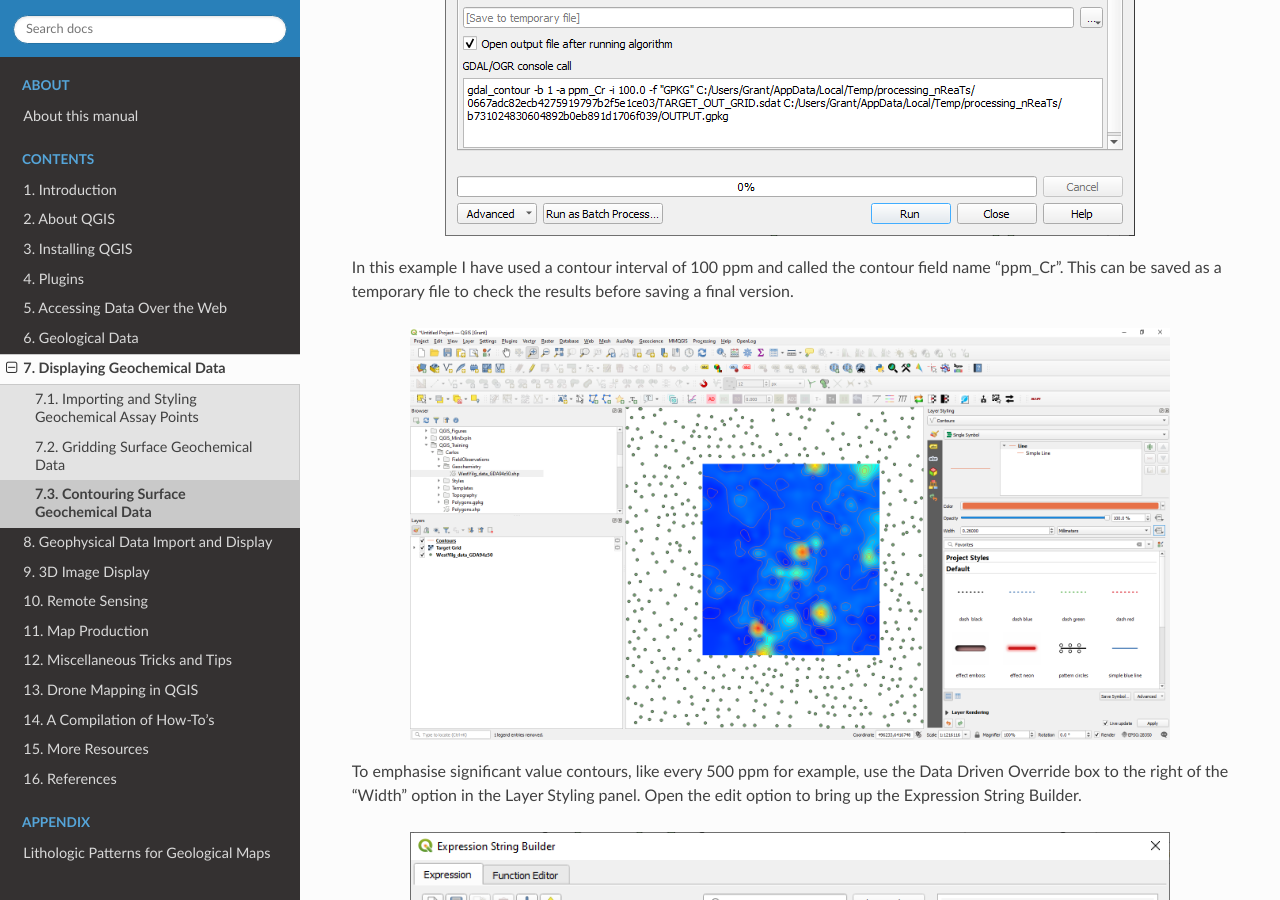
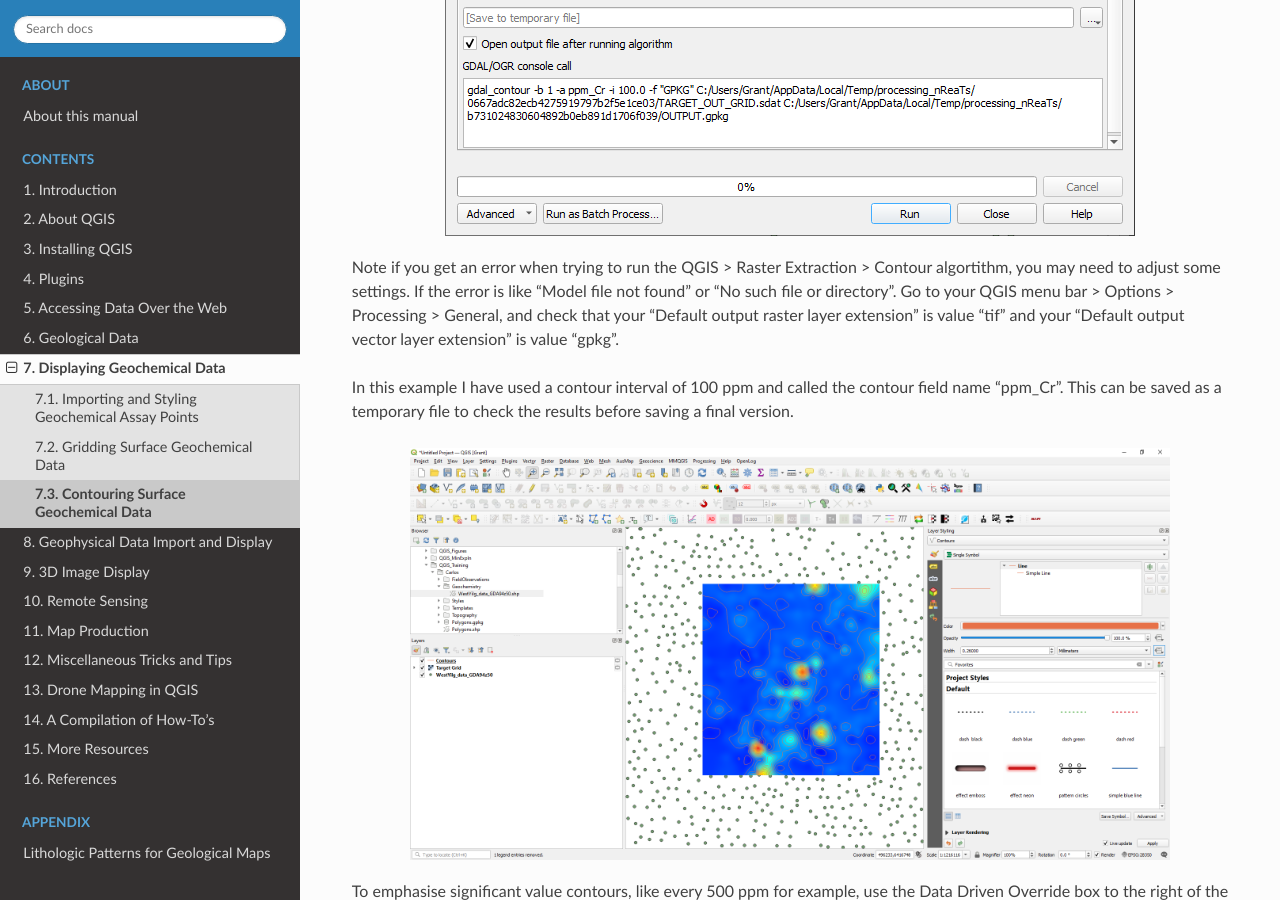
Before and after one commit to mammothgeospatial/qgis-in-mineral-exploration, a Sphinx documentation site: the page built from docs/source/geochemical_data/contouring_surface_data.rst, in a window 1280 px wide and 900 px high, scrolled down 605 px. Built offline with Sphinx 7.4.7 and the Read the Docs theme 2.0.0, drawn with Linux system fonts in a browser that asks for light colours.

Commit message:
Fixing problems running the contour algorithm

```diff
--- a/docs/source/geochemical_data/contouring_surface_data.rst
+++ b/docs/source/geochemical_data/contouring_surface_data.rst
@@ -6,6 +6,8 @@
 
 .. image:: img/contour_dialog.png
   :align: center
+
+Note if you get an error when trying to run the QGIS > Raster Extraction > Contour algortithm, you may need to adjust some settings. If the error is like "Model file not found" or "No such file or directory". Go to your QGIS menu bar > Options > Processing > General, and check that your "Default output raster layer extension" is value "tif" and your "Default output vector layer extension" is value "gpkg".
 
 In this example I have used a contour interval of 100 ppm and called the contour field name “ppm_Cr”. This can be saved as a temporary file to check the results before saving a final version.
 
```
